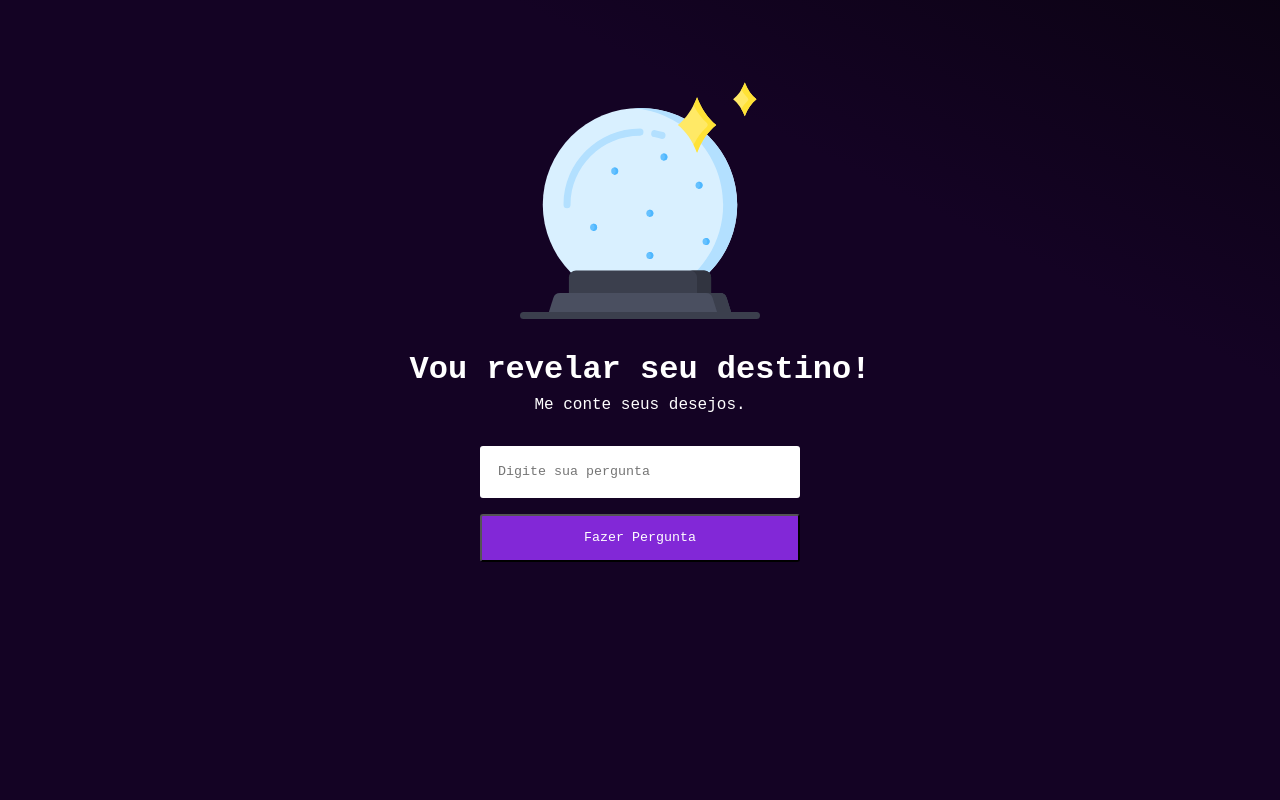
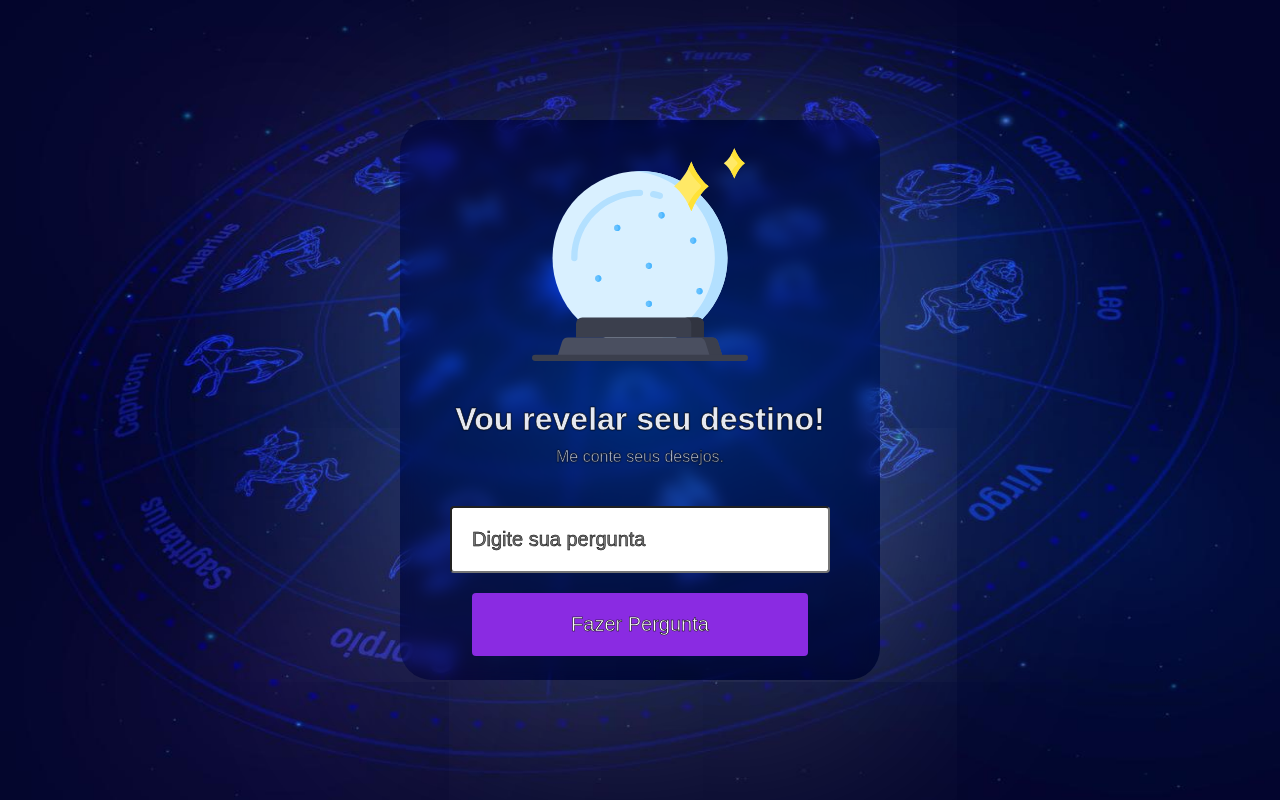
Before and after one commit to felipergalvao/Maratona-Explorer, a plain HTML site: page index.html in a window 1280 px wide. Drawn offline with Linux system fonts and the light colour scheme.

Commit message:
Alteração no design
Mudança no CSS e inclusão de um novo fundo.

```diff
--- a/assets/css/style.css
+++ b/assets/css/style.css
@@ -1,96 +1,94 @@
 * {
-    font-size: 62, 5%;
-    padding: 0;
     margin: 0;
-    vertical-align: baseline;
-    list-style: none;
-    font-family: 'Courier New', Courier, monospace;
 }
 
-:root {
-    --color-primary: #8228d7;
-    --color-primary-hover: #7816ce;
+html {
+    max-height: 1600px;
+    max-width: 1900px;
+    display: flex;
+    align-items: center;
+    align-content: center;
+    flex-direction: column;
 }
 
-.page-container {
-    width: 100%;
-    height: 100vh;
+.body {
+    -webkit-text-stroke: .5px black;
+    text-shadow: 0 0 2px black;
+    max-height: 1600px;
+    background-image: url("img/fundo.jpg");
+    background-size: 100% 100%;
+    animation: colors 5s ease infinite;
+    color: #fff;
+    text-align: center;
+    font-family: sans-serif;
 }
 
-.page-container {
-    height: 80vh;
-    background: linear-gradient(to left bottom, #000000, #141414, #030303, #140324, #140324, #140324);
-    background-size: 300% 300%;
-    animation: colors 5s ease infinite;
-    color: #fff;
-    display: flex;
-    justify-content: center;
-    align-items: center;
-    flex-direction: column;
-    gap: 2rem;
-    /*padding: 0.5rem;*/
+img {
+    width: 45%;
+    height: auto;
 }
 
-@keyframes colors {
-    0% {
-        background-position: 0% 50%;
-    }
-    50% {
-        background-position: 100% 50%;
-    }
-    100% {
-        background-position: 0% 50%;
-    }
+#container {
+    width: 30rem;
+    height: 100vh;
+    max-width: 500px;
+    margin-inline: auto;
+    display: flex;
+    flex-direction: column;
+    align-items: center;
+    justify-content: center;
+    align-self: center;
 }
 
-.text {
-    text-align: center;
+#border {
+    width: 100%;
+    height: 70vh;
     display: flex;
     flex-direction: column;
-    gap: 0.5rem;
+    align-items: center;
+    justify-content: center;
+    align-self: center;
+    border-radius: 2rem;
+    box-shadow: rgba(255, 255, 255, 0.3) 10px 15px 30rem 4px;
+    backdrop-filter: blur(8px);
+    -webkit-backdrop-filter: blur(8px);
 }
 
-.page-container img {
-    width: 15rem;
-    height: 15rem;
+h1 {
+    margin-top: 40px;
+    margin-bottom: 10px;
+    opacity: 0.9;
 }
 
-.form {
-    display: flex;
-    flex-direction: column;
-    gap: 1rem;
-    width: 20rem;
+p {
+    margin-bottom: 40px;
+    opacity: 0.7;
 }
 
-.form input {
-    position: relative;
-    height: 3rem;
-    padding-left: 1rem;
-    border-radius: 3px;
-    border: 2px solid transparent;
-    transition: all 0.3s ease-in-out;
+input,
+button {
+    display: flex;
+    width: 70%;
+    padding: 20px;
+    font-size: 20px;
+    border-radius: 4px;
 }
 
-.form input:hover,
-.form input:focus {
-    outline: none;
-    border: 2px solid var(--color-primary);
+input {
+    margin-bottom: 20px;
 }
 
-.form button {
-    height: 3rem;
-    background-color: var(--color-primary);
-    color: #fff;
-    padding: 0.2rem;
-    border-radius: 3px;
-    cursor: pointer;
-    transition: all 0.2s ease-in-out;
+button {
+    border: none;
+    background-color: blueviolet;
+    color: white;
+    transition: filter .2s;
+    justify-content: center;
 }
 
-.form button:hover,
-.form button:focus {
-    outline: none;
-    background-color: var(--color-primary-hover);
+button:hover {
+    filter: brightness(1.2);
+    cursor: pointer;
 }
 
 @media (max-width: 360px) {
--- a/index.html
+++ b/index.html
@@ -9,16 +9,16 @@
     <link rel="stylesheet" href="assets/css/style.css">
 </head>
 
-<body class="page-container">
-    <img src="assets/img/cristal-ball.svg" />
-    <div class="text">
-        <h1>Vou revelar seu destino!</h1>
-        <p>Me conte seus desejos.</p>
+<body class="body">
+    <div id="container">
+        <div id="border">
+            <img src="assets/css/img/cristal-ball.svg" />
+            <h1>Vou revelar seu destino!</h1>
+            <p>Me conte seus desejos.</p>
+            <input type="text" placeholder="Digite sua pergunta" />
+            <button>Fazer Pergunta</button>
+        </div>
     </div>
-    <form class="form">
-        <input type="text" placeholder="Digite sua pergunta" />
-        <button>Fazer Pergunta</button>
-    </form>
 </body>
 
 </html>
```
Also changed, not shown: assets/css/img/cristal-ball.svg (renamed from assets/img/cristal-ball.svg), assets/css/img/fundo.jpg (added).
